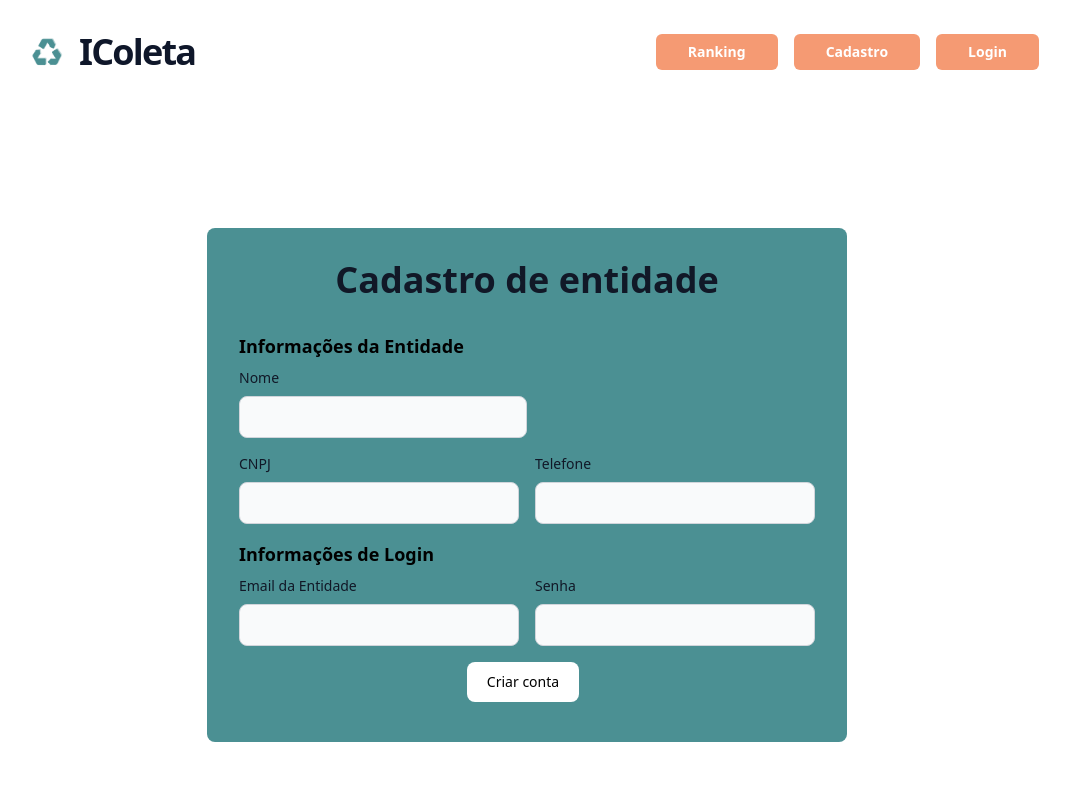
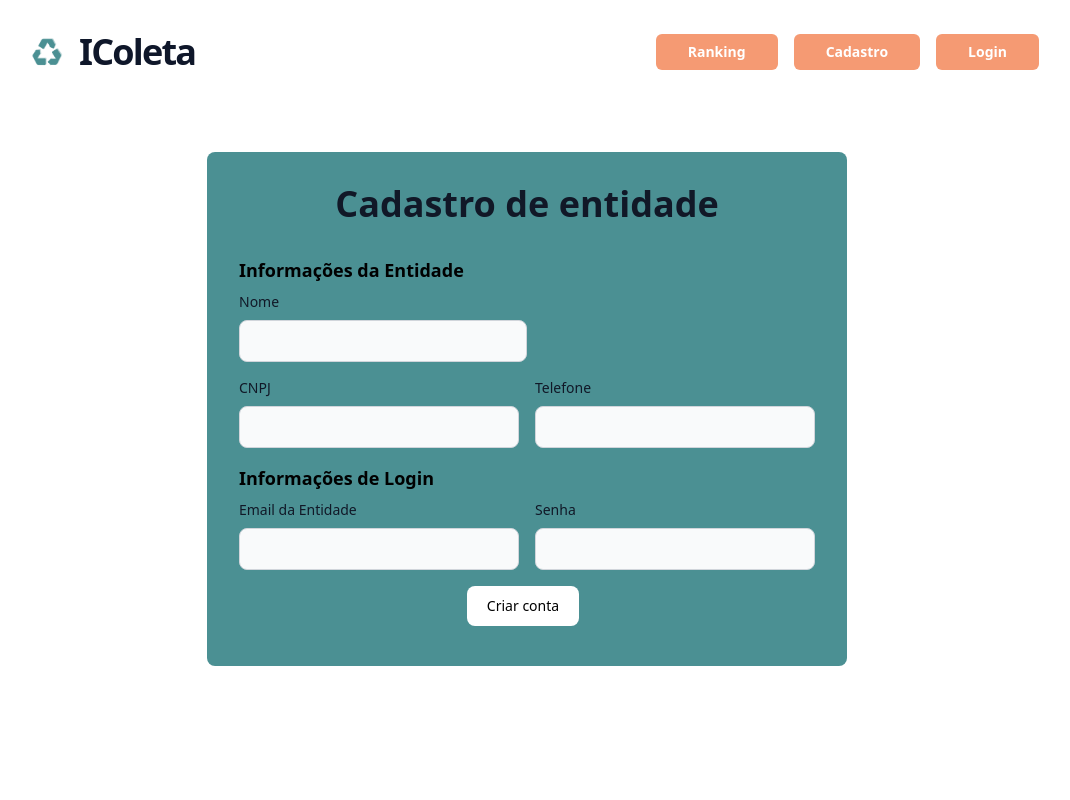
Before and after one commit to icoleta/icoleta-front, a React (Create React App) app: page /entidade/registro in a window 1280 px wide. Shown: the top 800 px of the page, without its empty margins (113-1183 px from the left). Built offline with nearby package versions, Linux system fonts and the light colour scheme.

Commit message:
fix footer style

```diff
--- a/src/components/Body.jsx
+++ b/src/components/Body.jsx
@@ -7,7 +7,7 @@
   return (
     <>
       <Header />
-      <div className="h-screen">{props.children}</div>
+      <div className="min-h-screen">{props.children}</div>
       <Footer />
     </>
   );
```
